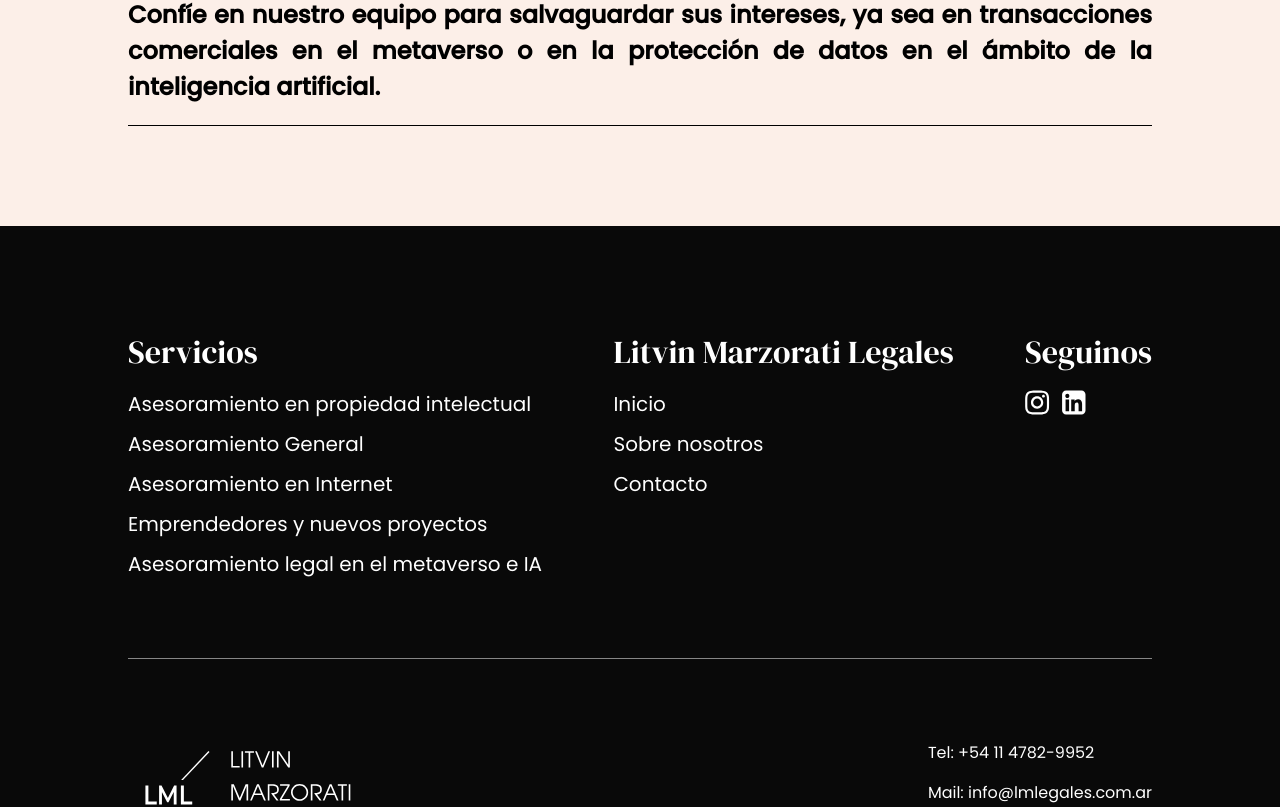
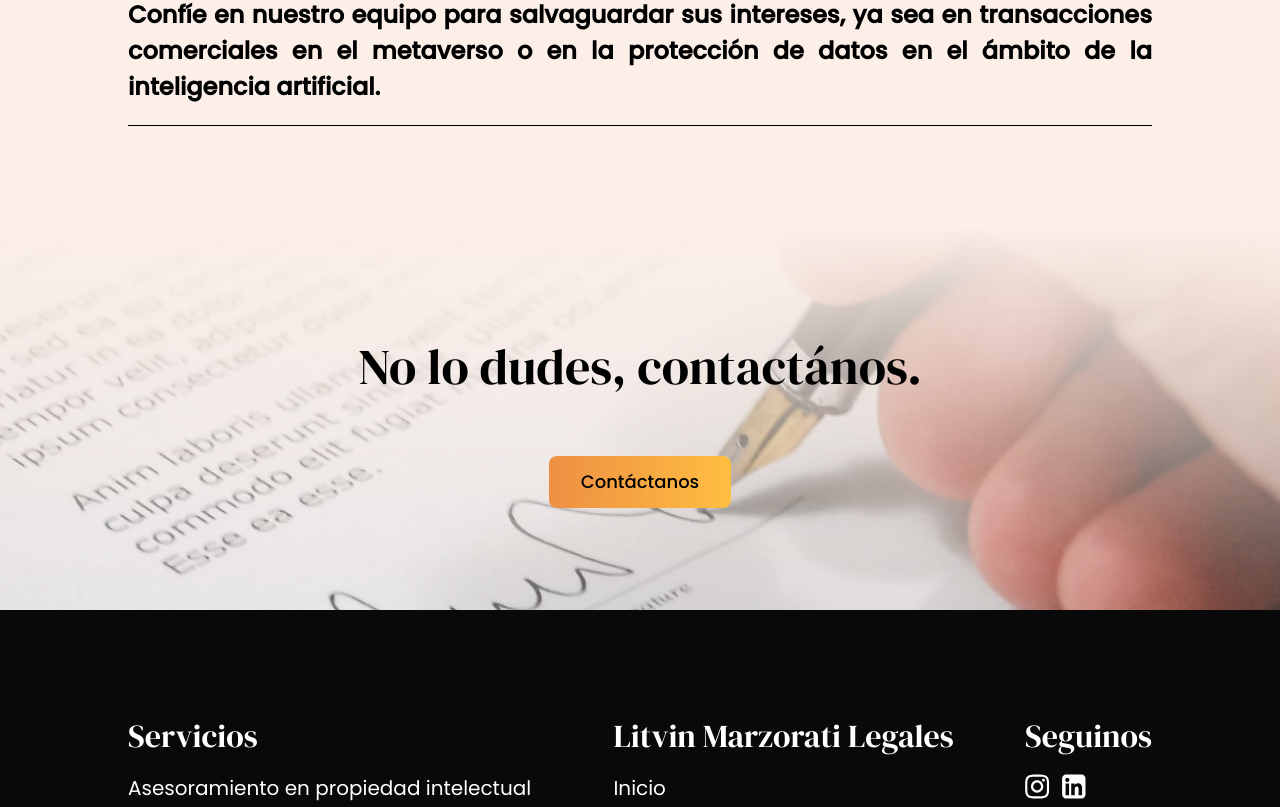
Before and after one commit to Tintaa307/Litvin-Marzorati-Legales, a Next.js app: page /servicios/metaverso-e-ia in a window 1280 px wide. Shown: the part 1602-2409 px from the top of the page. Built offline with nearby package versions, Linux system fonts and the light colour scheme.

Commit message:
fix: added finalCTA to service
forgot to add finalcta to service page

```diff
--- a/src/components/sections/servicios/ServiceBody.tsx
+++ b/src/components/sections/servicios/ServiceBody.tsx
@@ -1,3 +1,5 @@
+import FinalCTA from "../landing/FinalCTA";
+
 interface Props {
     firstHighlight?: string,
     secondHighlight?: string,
@@ -11,7 +13,8 @@
 
 const ServiceBody = ({firstHighlight, secondHighlight, p1, p2, p3, p4, p5}: Props) => {
     return (
-        <div className="main-padding pb-[6.25rem] flex flex-col gap-[6.25rem] font-poppins">
+        <>
+            <div className="main-padding sm:pb-[6.25rem] pb-[5.5rem] flex flex-col gap-[6.25rem] font-poppins">
                 {firstHighlight && (
                     <div className="py-5 border-t border-b border-black">
                         <h2 className="text-justify md:text-[1.5rem] text-[1.25rem] font-semibold">{firstHighlight}</h2>
@@ -30,6 +33,8 @@
                     </div>
                 )}
             </div>
+            <FinalCTA></FinalCTA>
+        </>
     );
 };
 
```
Lines whose indentation alone changed are shown as unchanged.
